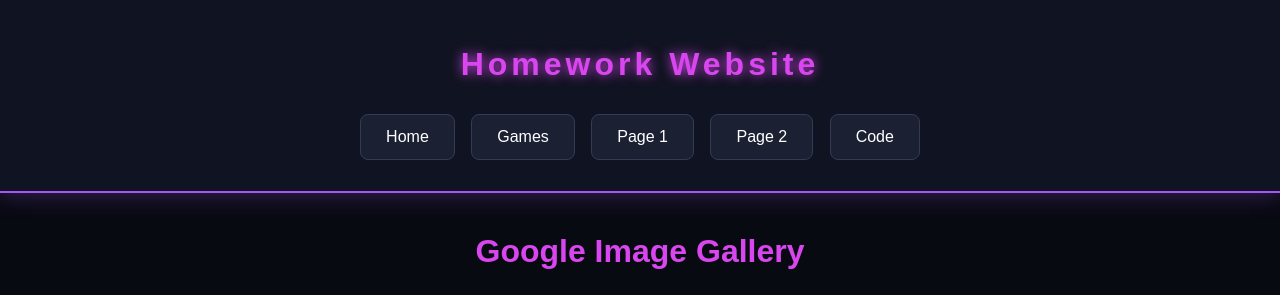
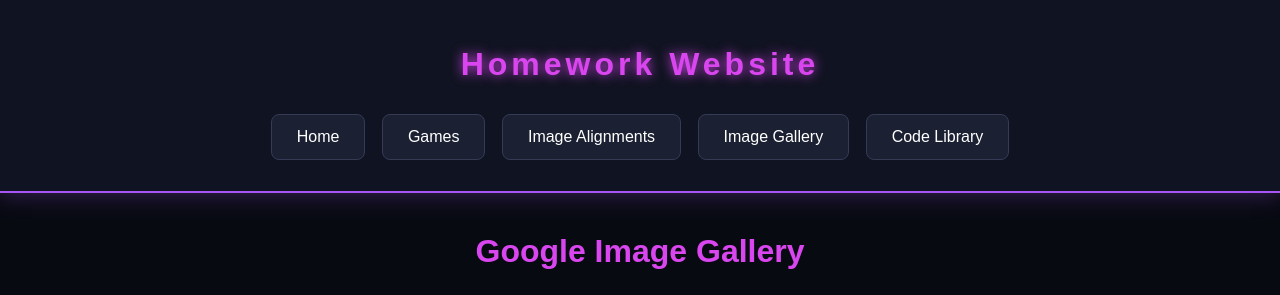
Before and after one commit to Infernum0/HomeworkWebsite, a plain HTML site: page page2.html in a window 1280 px wide. Shown: the top 295 px of the page. Drawn offline with Linux system fonts and the light colour scheme.

Commit message:
page2.html

```diff
--- a/page2.html
+++ b/page2.html
@@ -42,9 +42,9 @@
         <nav>
             <a href="index.html">Home</a>
             <a href="game.html">Games</a>
-            <a href="page1.html">Page 1</a>
-            <a href="page2.html">Page 2</a>
-            <a href="code.html">Code</a>
+            <a href="page1.html">Image Alignments</a>
+            <a href="page2.html">Image Gallery</a>
+            <a href="code.html">Code Library</a>
         </nav>
     </header>
 
```
